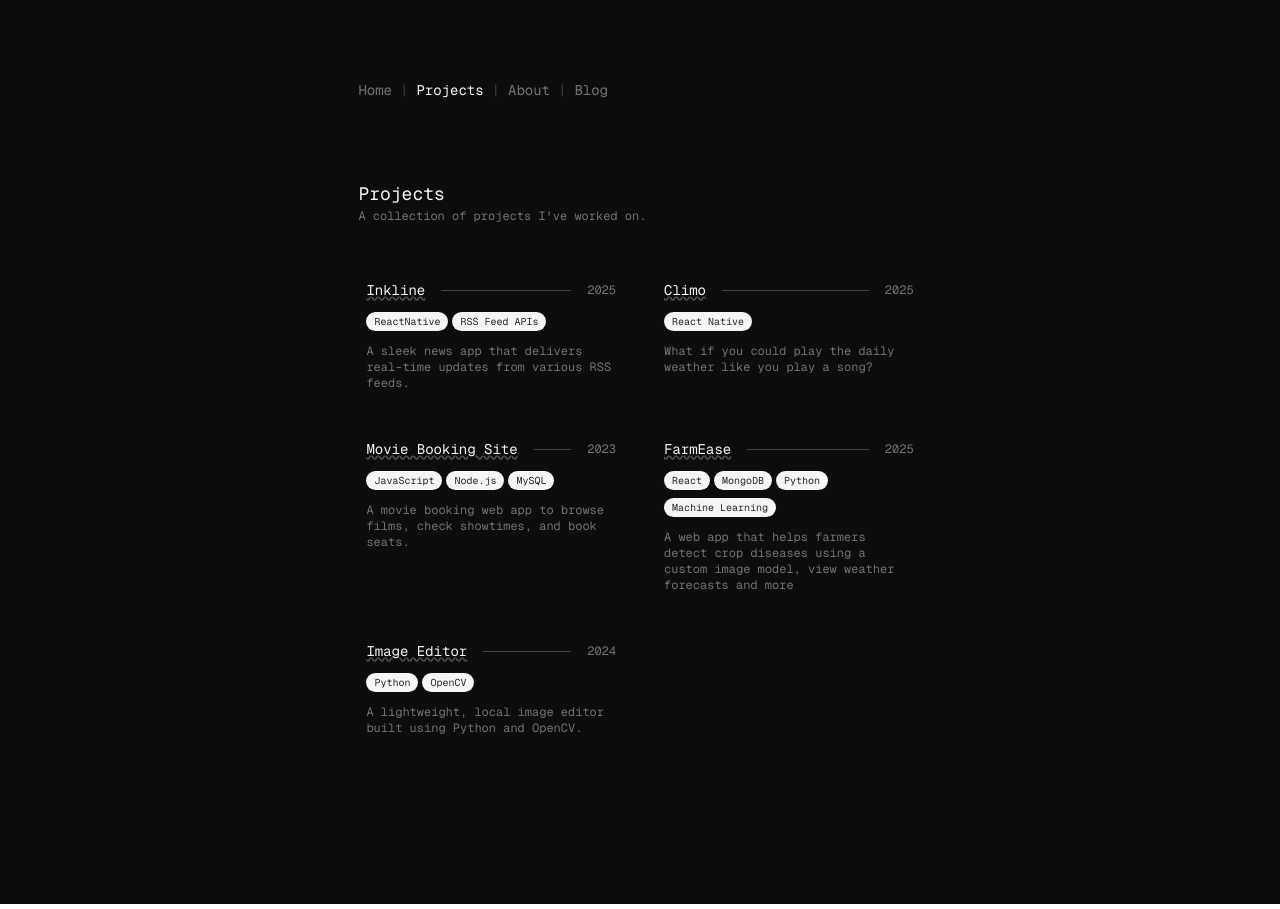
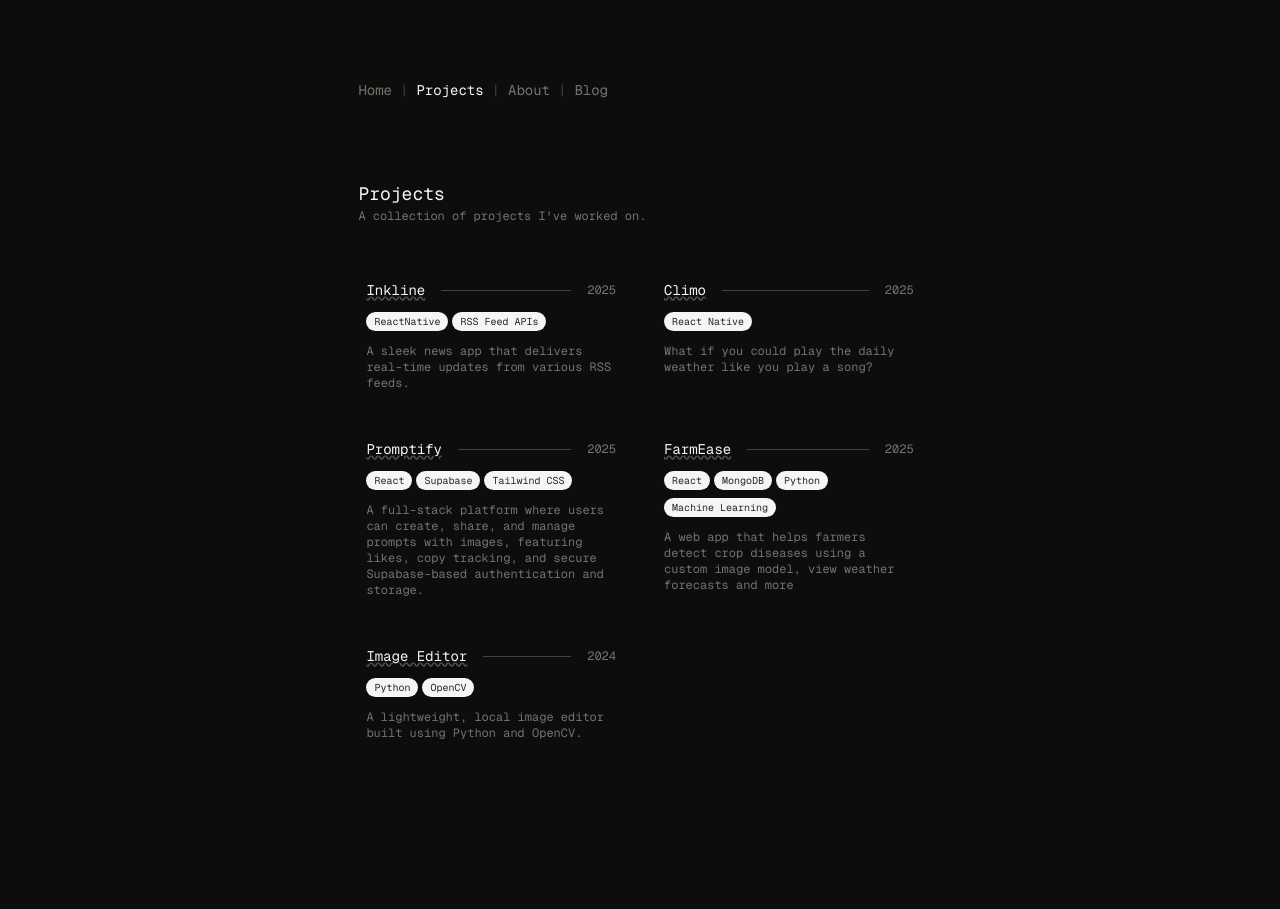
Before and after one commit to YashwantHabib/portfolio-yashwant, a Next.js app: page /Projects in a window 1280 px wide. Built offline with nearby package versions, Linux system fonts and the light colour scheme.

Commit message:
Project Update

```diff
--- a/src/app/_components/socials.tsx
+++ b/src/app/_components/socials.tsx
@@ -7,7 +7,7 @@ export default function Socials() {
     <div className="py-4">
       <div className="flex flex-row justify-center gap-4">
         <a
-          href="https://drive.google.com/file/d/1aaFjJESHDP5zq3zW6JaMBoPzaSXHYT2M/view?usp=sharing"
+          href="https://drive.google.com/file/d/1LGCGz2HF5g3MIUosCJJ3uF7bi-Fjyhe6/view?usp=sharing"
           target="_blank"
           rel="noopener noreferrer"
           aria-label="Resume"
--- a/src/app/_data/projects.ts
+++ b/src/app/_data/projects.ts
@@ -31,16 +31,16 @@ export const projects: Project[] = [
       "https://github.com/YashwantHabib/Climo/blob/main/screenshots/Climo_SS.jpg?raw=true",
   },
   {
-    title: "Movie Booking Site",
-    tech: ["JavaScript", "Node.js", "MySQL"],
+    title: "Promptify",
+    tech: ["React", "Supabase", "Tailwind CSS"],
     description:
-      "A movie booking web app to browse films, check showtimes, and book seats.",
-    year: "2023",
+      "A full-stack platform where users can create, share, and manage prompts with images, featuring likes, copy tracking, and secure Supabase-based authentication and storage.",
+    year: "2025",
     longDesc:
-      "A full-stack movie booking web application that allows users to browse movies, view details, and book tickets with ease. Built using modern web technologies and connected to a MySQL database for persistent data handling.",
-    image:
-      "https://github.com/YashwantHabib/movie-booking/raw/main/screenshots/movie-booking.png",
-    GitLink: "https://github.com/YashwantHabib/movie-booking",
+      "An interactive prompt-sharing app where users can upload images, like, and copy prompts, with a clean UI and seamless Supabase integration for authentication and storage.",
+    image: "https://github.com/YashwantHabib/PromptHub/blob/main/image.png",
+    LiveLink: "https://promptify99.vercel.app/",
+    GitLink: "https://github.com/YashwantHabib/Prompt-Hub",
   },
   {
     title: "FarmEase",
```
